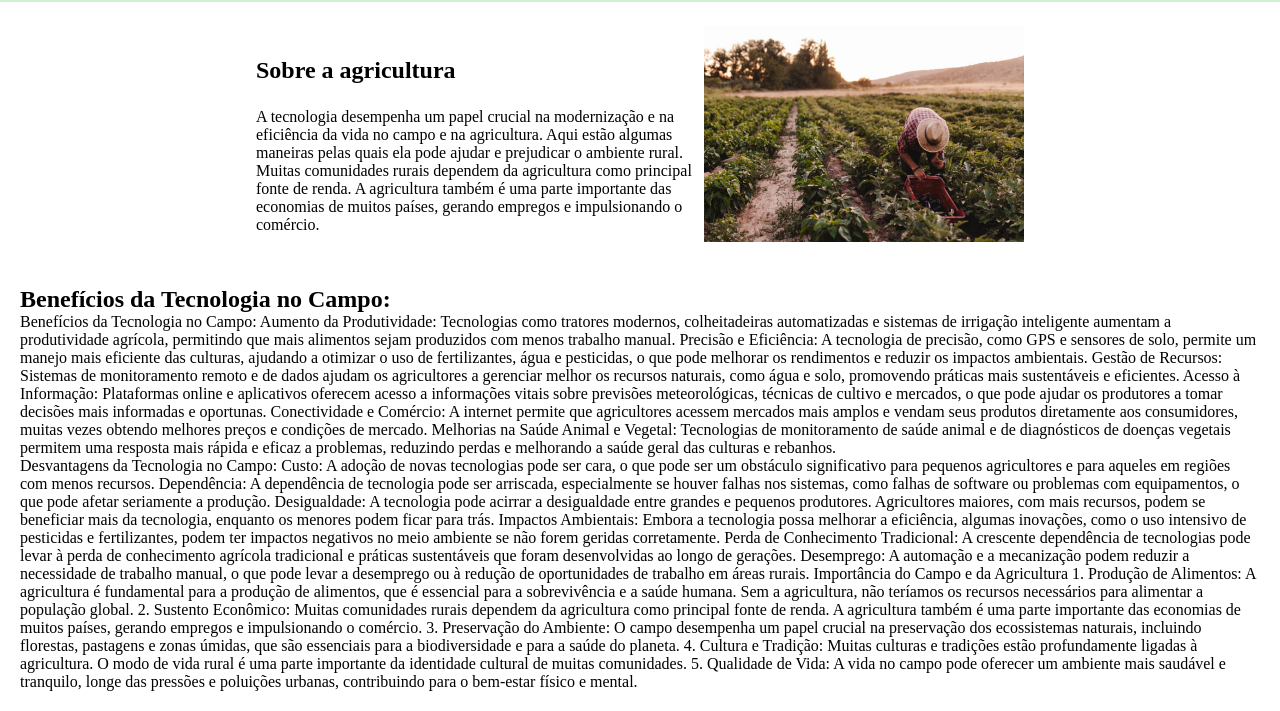
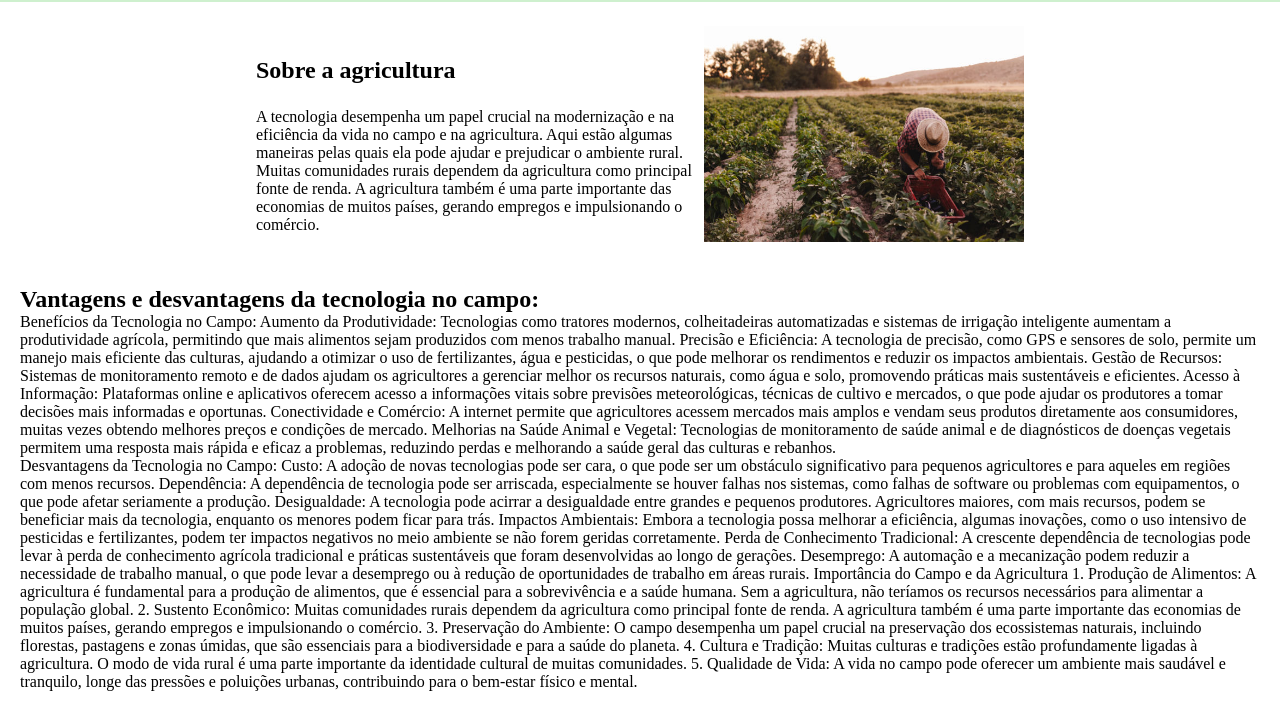
Before and after one commit to emidamiani/agrinho, a plain HTML site: page index.html in a window 1280 px wide. Shown: the part 132-843 px from the top of the page. Drawn offline with Linux system fonts and the light colour scheme.

Commit message:
Add files via upload

```diff
--- a/index.html
+++ b/index.html
@@ -26,7 +26,7 @@
     <section class="estudante">
 
        <header class="meio">
-        <h2 class="estudante-titulo">Benefícios da Tecnologia no Campo:</h2>
+        <h2 class="estudante-titulo">Vantagens e desvantagens da tecnologia no campo:</h2>
 <p class="agrinho texto-um"> Benefícios da Tecnologia no Campo:
     Aumento da Produtividade: Tecnologias como tratores modernos, colheitadeiras automatizadas e sistemas de irrigação inteligente aumentam a produtividade agrícola, permitindo que mais alimentos sejam produzidos com menos trabalho manual.
 
```
